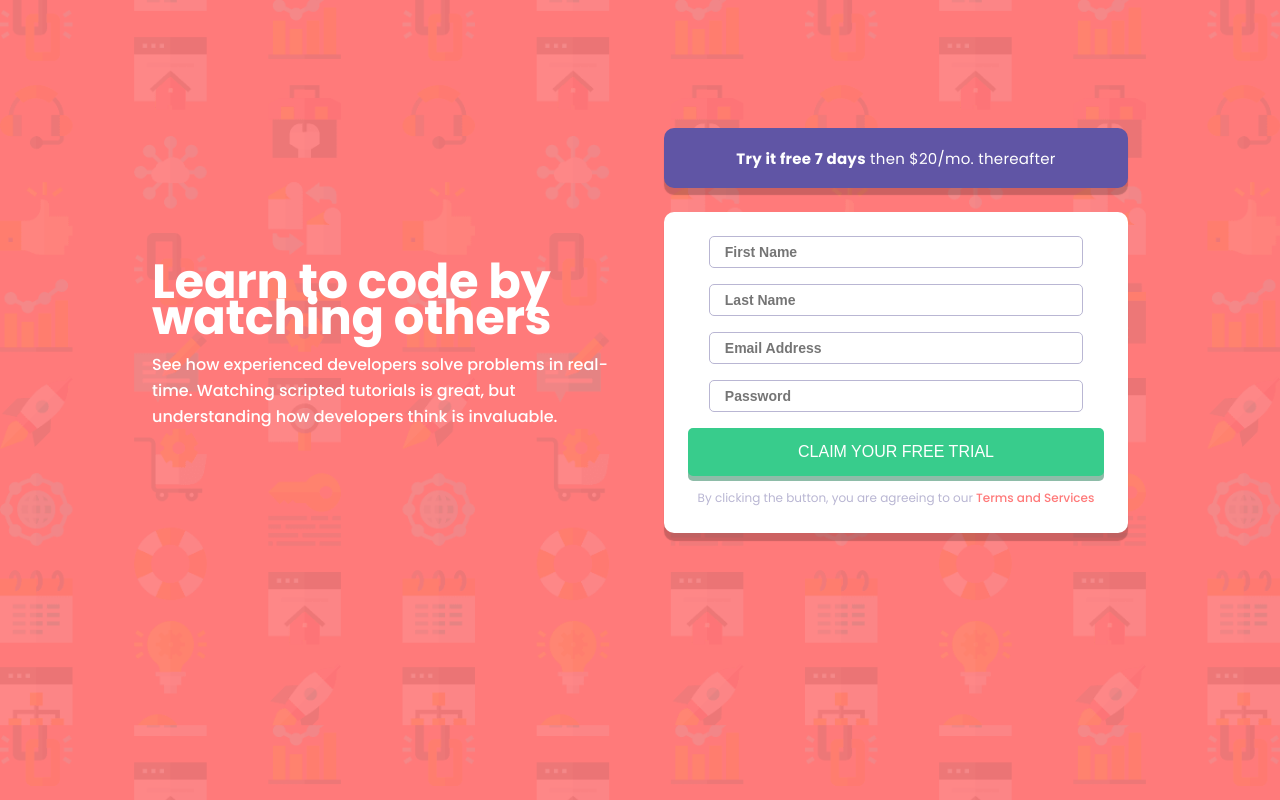
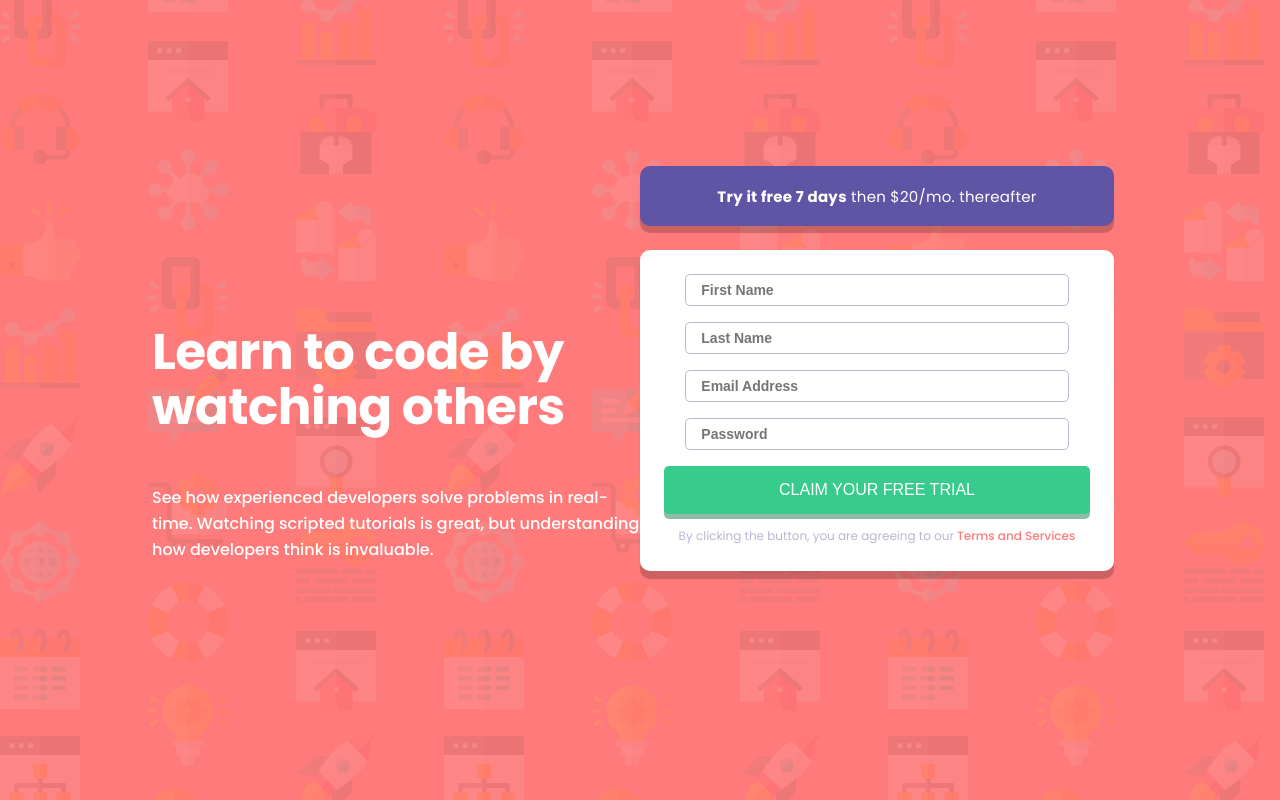
Before and after one commit to dinahbrito/intro-component, a plain HTML site: page index.html in a window 1280 px wide. Drawn offline with Linux system fonts and the light colour scheme.

Commit message:
.left text style changed desktop

```diff
--- a/styles.css
+++ b/styles.css
@@ -46,7 +46,7 @@ main {
 }
 
 .right {
-    margin-top: 4rem;
+    /* margin-top: 4rem; */
 }
 
 .offer {
@@ -119,22 +119,42 @@ small {
         background-size: cover;
         margin-left: 8rem;
         margin-right: 8rem;
-        margin-top: 4rem;
+        height: 100vh;
+        display: grid;
+        justify-content: center;
+        align-items: center;
     }
+
     main {
         display: grid;
         grid-template-columns: 1fr 1fr;
-        grid-gap: 3rem;
+
     }
+
     .offer {
         width: 100%;
         max-height: 60px;
     }
+
     .left {
+        align-items: center;
+        display: flex;
+        flex-direction: column;
+        justify-content: center;
         text-align: left;
-        padding-top: 7rem;
+        /* padding-top: 7rem; */
     }
+
     h1 {
-        font-size: 3rem;
+        font-size: 3.125rem;
+        letter-spacing: -.52px;
+        line-height: 3.4375rem;
+        margin-bottom: 2.07rem;
     }
+
+    .right {
+        max-width: 474px;
+        max-height: 540px;
+    }
+
 }
```
